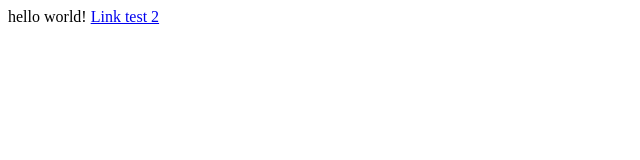
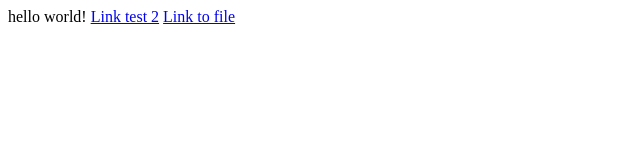
Before and after one commit to rmpurp/superiorbocal.github.io, a plain HTML site: page index.html in a window 1280 px wide. Shown: the full height of the page, 0-640 px from the left. Drawn offline with Linux system fonts and the light colour scheme.

Commit message:
Forgot to git add

```diff
--- a/index.html
+++ b/index.html
@@ -1,3 +1,5 @@
 hello world!
 
 <a href=test> Link test 2</a>
+
+<a href=vop.pdf>Link to file</a>
```
